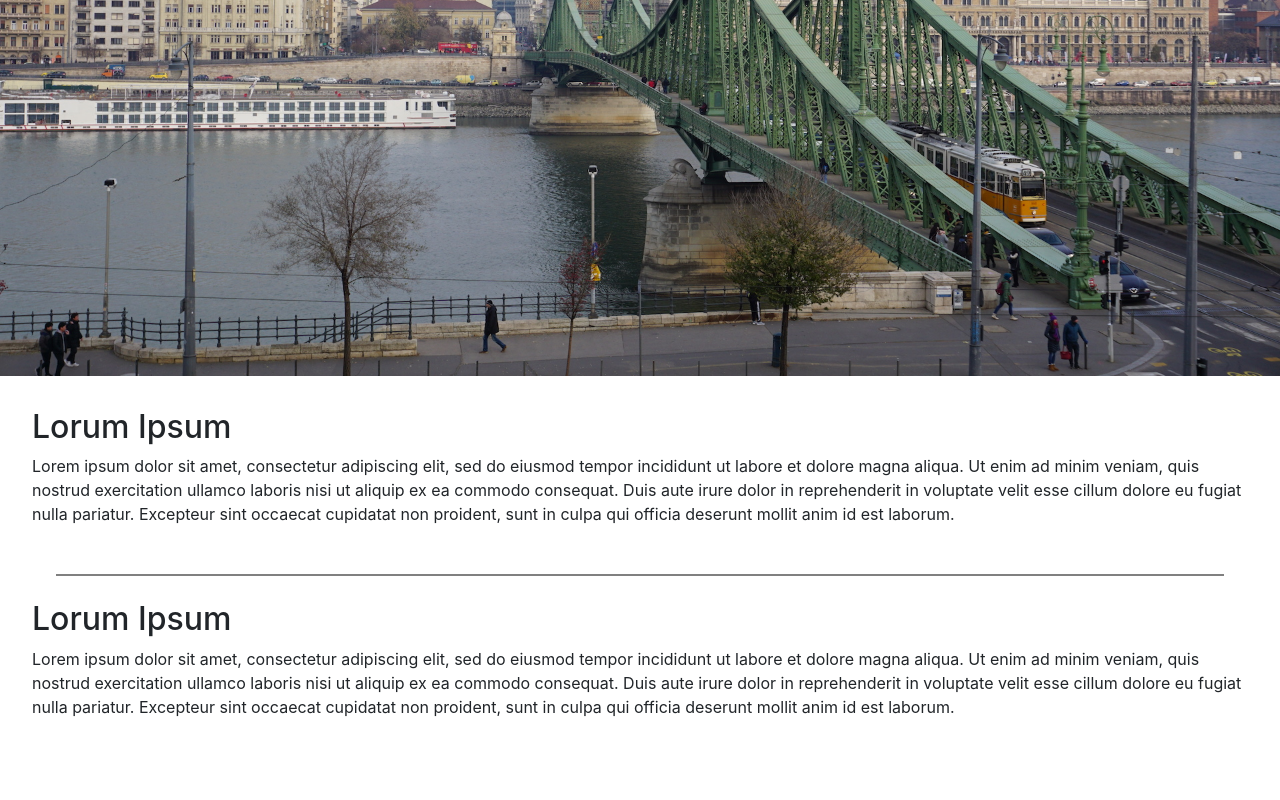
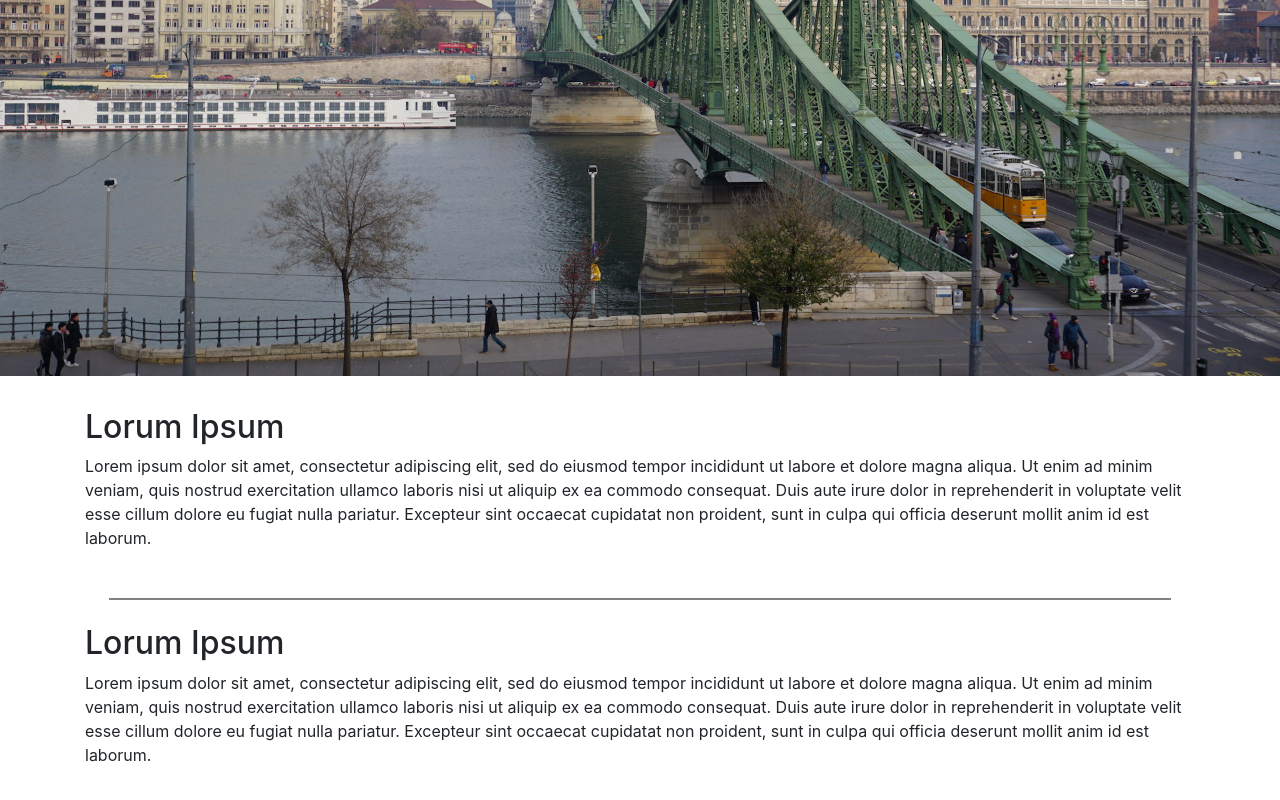
Before and after one commit to Donners45/sd-portfolio, a React (Create React App) app: page / in a window 1280 px wide. Shown: the part 424-1224 px from the top of the page. Before the commit the page ends 1175 px from the top, so only its background shows below. Built offline with nearby package versions, Linux system fonts and the light colour scheme.

Commit message:
started implementing bootstrap comps

```diff
--- a/src/App.js
+++ b/src/App.js
@@ -1,22 +1,25 @@
 import React, { Component } from 'react';
-import { BrowserRouter as Router, Route, Link } from 'react-router-dom';
-import './App.scss';
+import { BrowserRouter as Router, Route} from 'react-router-dom';
 import Header from './components/header/header';
 import Navigation from './components/navigation/navigation';
 import Home from './components/home/home';
+import './App.scss';
 
 class App extends Component {
   render() {
     return (
       <Router>
         <div className="App">
-          <Navigation>
-          </Navigation>
-          <Header text="Lorum Ipsum">
-          </Header>
+          <Navigation></Navigation>
+          <Header text="Lorum Ipsum"></Header>
+
           <div className="body">
+
             <Route path="/" exact component={Home} />
+            <Route path="/foto" exact component={Home} />
+
           </div>
+
         </div>
       </Router>
     );
--- a/src/App.scss
+++ b/src/App.scss
@@ -1,12 +1,6 @@
 .App {
   text-align: center;
 }
-
-// .App-logo {
-//   animation: App-logo-spin infinite 20s linear;
-//   height: 40vmin;
-//   pointer-events: none;
-// }
 
 .App-header {
   background-color: #fff;
@@ -22,19 +16,10 @@
   color: #61dafb;
 }
 
-// @keyframes App-logo-spin {
-//   from {
-//     transform: rotate(0deg);
-//   }
-//   to {
-//     transform: rotate(360deg);
-//   }
-// }
-
 //custom body wrapper for app content
 //not the DOM's body.
 .body {
-  float: left;
   text-align: left;
-  padding: 2em;
+  padding: 2em 0;
+  margin: 0 0 2em 0;
 }
--- a/src/components/home/home.js
+++ b/src/components/home/home.js
@@ -1,11 +1,17 @@
 import React from 'react';
 import PageBrake from '../shared/pageBrake/pageBrake'
+import Container from 'react-bootstrap/Container'
+import Row from 'react-bootstrap/Row'
+import Col from 'react-bootstrap/Col'
+
 import styles from './home.module.scss';
 
 function Home(props) {
 
     return(
-        <>
+        <Container>
+            <Row>
+                <Col>
                     <h2>
                         Lorum Ipsum
                     </h2>
@@ -15,7 +21,13 @@ function Home(props) {
                         Duis aute irure dolor in reprehenderit in voluptate velit esse cillum dolore eu fugiat nulla pariatur.
                         Excepteur sint occaecat cupidatat non proident, sunt in culpa qui officia deserunt mollit anim id est laborum.
                     </span>
+                </Col>
+            </Row>
+
             <PageBrake></PageBrake>
+
+            <Row>
+                <Col>
                     <h2>
                         Lorum Ipsum
                     </h2>
@@ -25,7 +37,9 @@ function Home(props) {
                         Duis aute irure dolor in reprehenderit in voluptate velit esse cillum dolore eu fugiat nulla pariatur.
                         Excepteur sint occaecat cupidatat non proident, sunt in culpa qui officia deserunt mollit anim id est laborum.
                     </span>
-        </>
+                </Col>
+            </Row>
+        </Container>
     );
 }
 
--- a/src/components/shared/pageBrake/pageBrake.js
+++ b/src/components/shared/pageBrake/pageBrake.js
@@ -1,7 +1,7 @@
 import React from 'react';
 import styles from './pageBrake.module.scss';
 
-function PageBrake(props) {
+function PageBrake() {
     return (
         <span className={styles.pageBrake}>
         </span>
```
Lines whose indentation alone changed are shown as unchanged.
